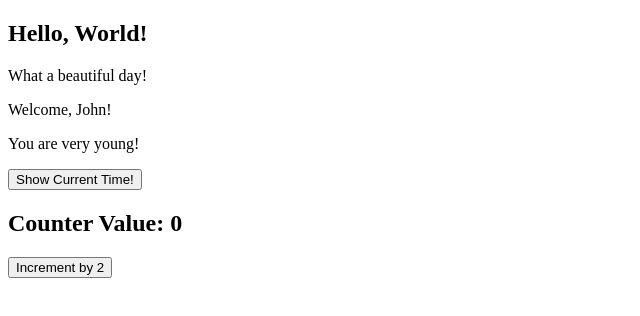
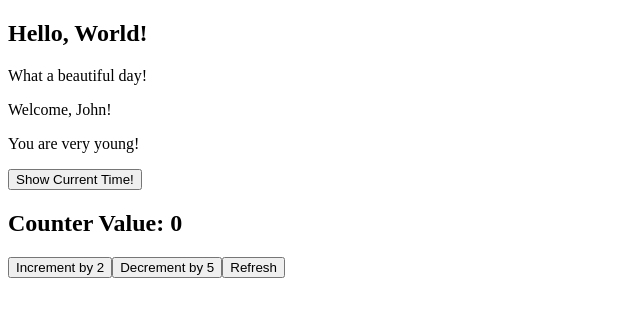
Before and after one commit to monica-lucaci/develhope-react, a React (Vite) app in the folder my-app/: page / in a window 1280 px wide. Shown: the top 316 px of the page, without its empty margins (0-640 px from the left). Built offline with nearby package versions, Linux system fonts and the light colour scheme.

Commit message:
decrement and refresh buttons

```diff
--- a/my-app/src/App.jsx
+++ b/my-app/src/App.jsx
@@ -17,7 +17,7 @@ const App = () => {
       {/* <Message /> */}
       <Welcome name="John" age={age} />
       <AlertClock onButtonClick={handleShowAlert} />
-      <Counter initialValue={0} incrementAmount={2}/>
+      <Counter initialValue={0} incrementAmount={2} decrementAmount={5}/>
     </div>
   );
 };
--- a/my-app/src/Counter.jsx
+++ b/my-app/src/Counter.jsx
@@ -1,17 +1,27 @@
 import { useState } from "react";
 import CounterDisplay from "./CounterDisplay";
 
-const Counter = ({ initialValue, incrementAmount }) => {
+const Counter = ({ initialValue, incrementAmount, decrementAmount }) => {
   const [counter, setCounter] = useState(initialValue);
 
   const incrementCounter = () => {
     setCounter(counter + incrementAmount);
   };
 
+  const decrementCounter = () => {
+    setCounter(counter - decrementAmount);
+  };
+
+  const resetCounter = () => {
+    setCounter(initialValue);
+  };
+
   return (
     <>
       <CounterDisplay counter={counter} />
       <button onClick={incrementCounter}>Increment by {incrementAmount}</button>
+      <button onClick={decrementCounter}>Decrement by {decrementAmount}</button>
+      <button onClick={resetCounter}>Refresh</button>
     </>
   );
 };
```
